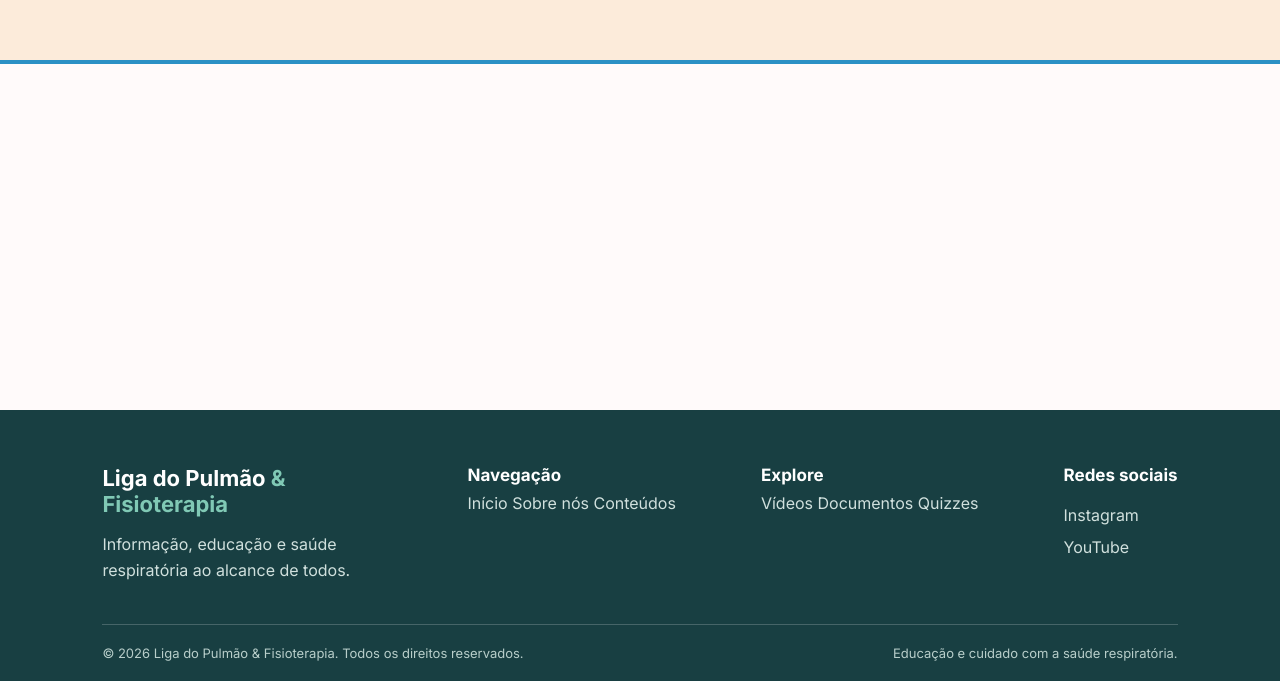
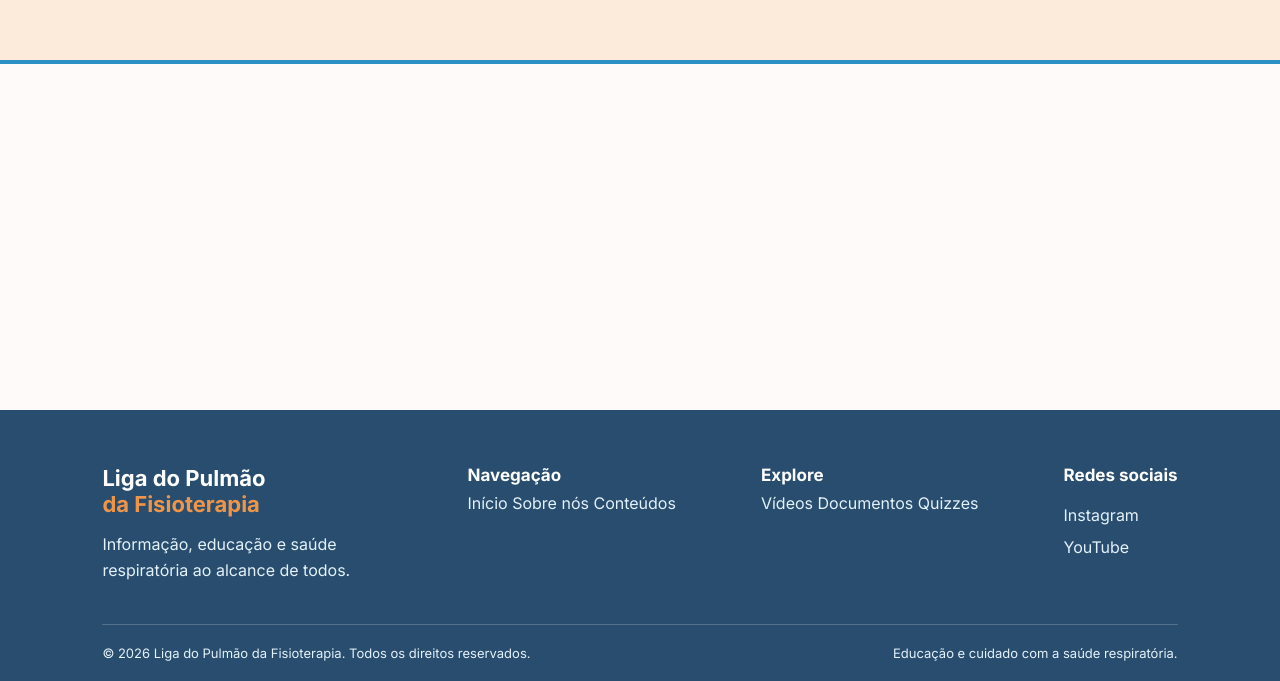
Before and after one commit to 2pbessa/ligadopulmao-site, a plain HTML site: page index.html in a window 1280 px wide. Shown: the part 2056-2737 px from the top of the page. Drawn offline with Linux system fonts and the light colour scheme.

Commit message:
ajustando cores do footer

```diff
--- a/index.html
+++ b/index.html
@@ -66,7 +66,7 @@
 
         <!-- Identidade do projeto -->
             <div class="footer-brand">
-                <h2>Liga do Pulmão <span>& Fisioterapia</span></h2>
+                <h2>Liga do Pulmão<span><br>da Fisioterapia</span></h2>
 
                 <p>
                 Informação, educação e saúde respiratória
@@ -101,7 +101,7 @@
 
     <!-- Rodapé inferior -->
         <div class="footer-bottom">
-            <p>© 2026 Liga do Pulmão & Fisioterapia. Todos os direitos reservados.</p>
+            <p>© 2026 Liga do Pulmão da Fisioterapia. Todos os direitos reservados.</p>
             <p>Educação e cuidado com a saúde respiratória.</p>
         </div>
 
--- a/styles.css
+++ b/styles.css
@@ -636,7 +636,7 @@ footer {
 
 /* FOOTER */
 .footer {
-    background-color: #183F42;
+    background-color: var(--azul_marinho);
     color: white;
     padding: 55px 8% 20px;
 }
@@ -661,11 +661,11 @@ footer {
 }
 
 .footer-brand h2 span {
-    color: #80C9B5;
+    color: var(--laranja);
 }
 
 .footer-brand p {
-    color: #D0E0DD;
+    color: var(--fundo_azul_suave);
     line-height: 1.6;
 }
 
@@ -683,13 +683,13 @@ footer {
 }
 
 .footer a {
-    color: #D0E0DD;
+    color: var(--fundo_azul_suave);
     text-decoration: none;
     transition: 0.3s;
 }
 
 .footer a:hover {
-    color: #80C9B5;
+    color: var(--laranja);
     transform: translateX(4px);
 }
 
@@ -706,7 +706,7 @@ footer {
 
 .footer-bottom p {
     font-size: 13px;
-    color: #B8CECA;
+    color: var(--fundo_azul_suave);
 }
 
 /* RESPONSIVIDADE */
```
